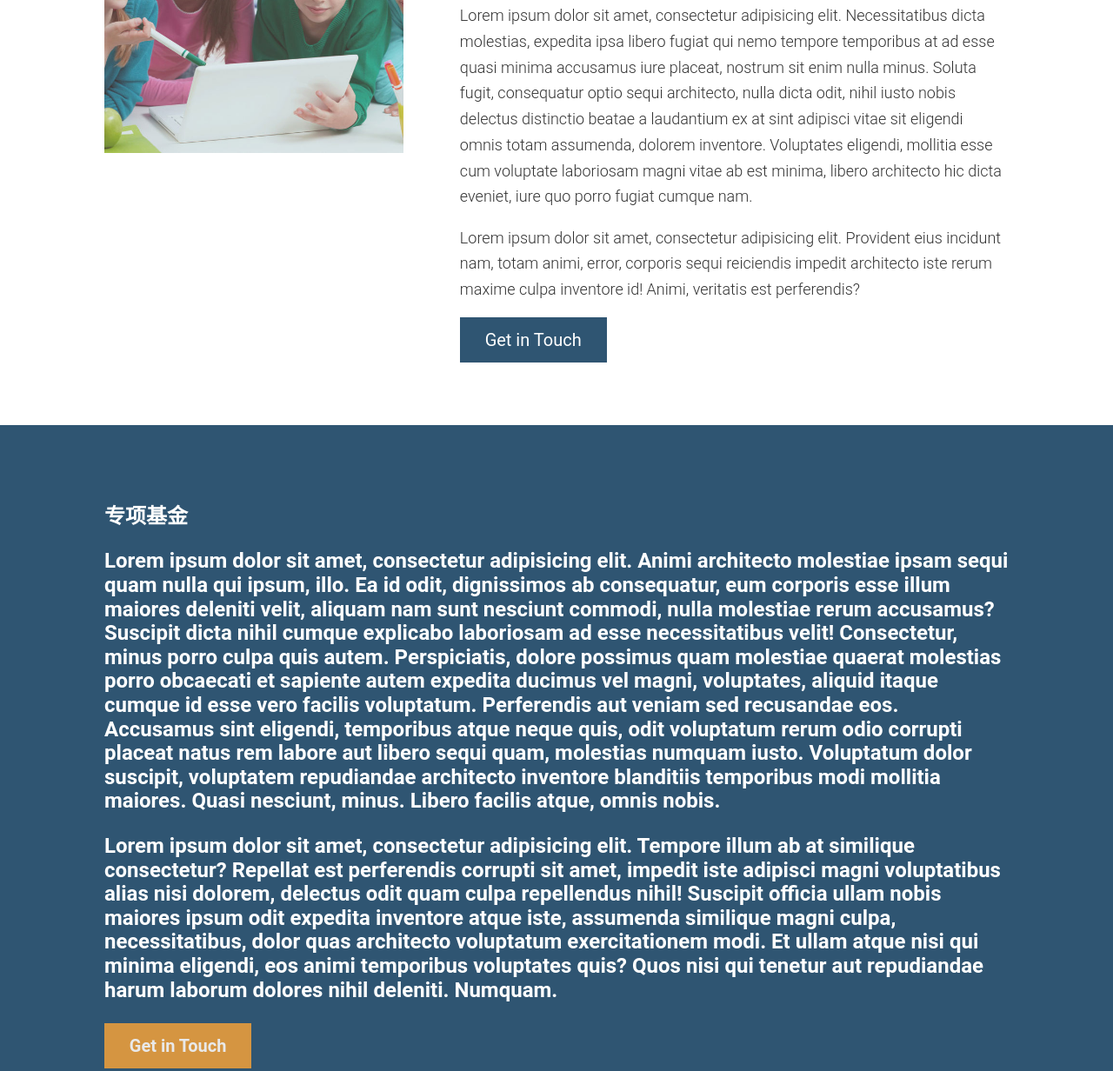
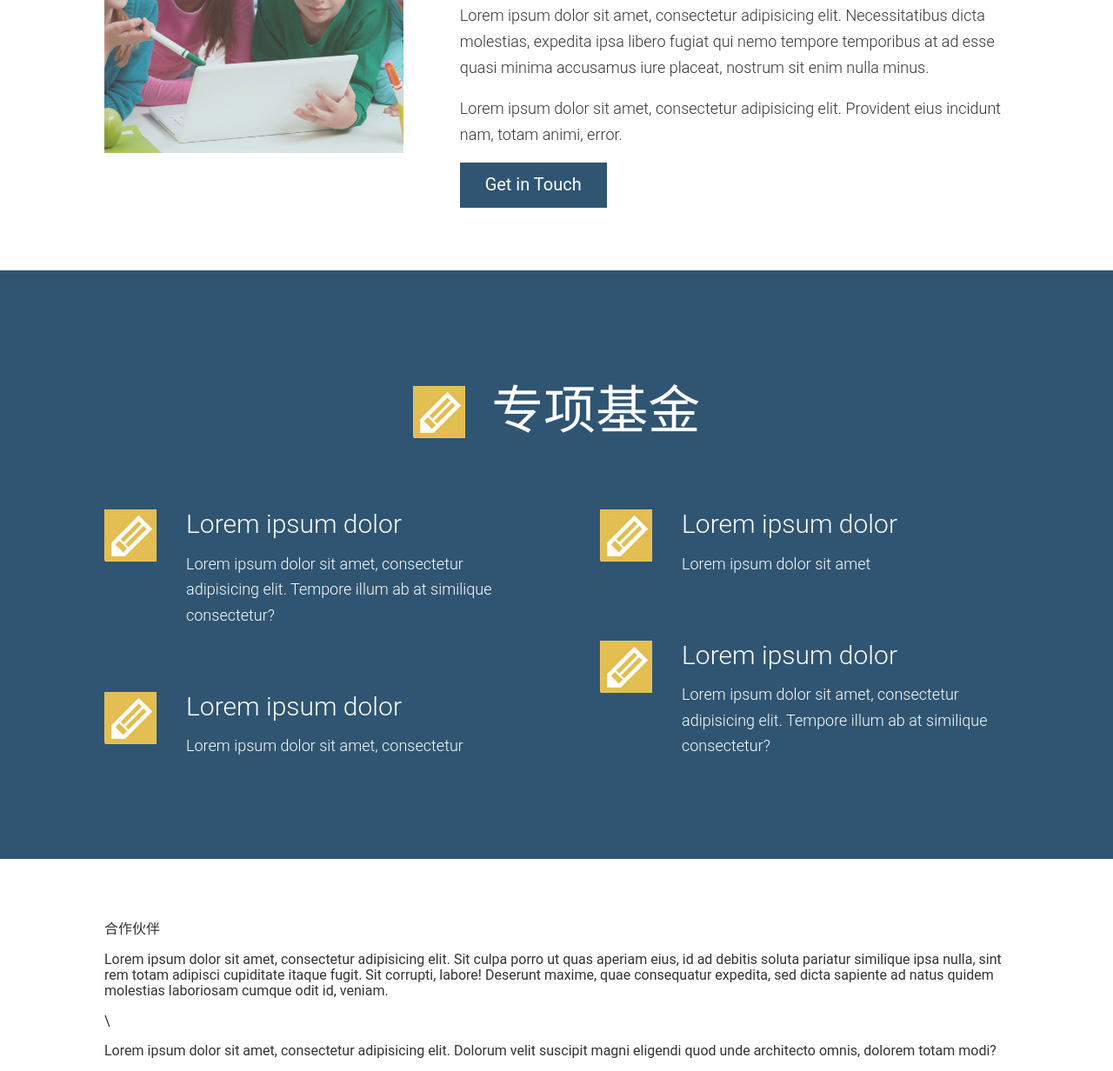
Before and after one commit to treeWater/maucho, a website built with webpack: page app/index.html in a window 1280 px wide. Shown: the part 1417-2649 px from the top of the page at 87% size. Built offline with nearby package versions, Linux system fonts and the light colour scheme; files whose address does not match are found by name.

Commit message:
styled featured section

```diff
--- a/app/assets/styles/modules/_section-title.css
+++ b/app/assets/styles/modules/_section-title.css
@@ -15,7 +15,7 @@
 
 		@mixin atSmall {
 			position: relative;
-			top: 16px;
+			top: 11px;
 			margin-left: 0;
 			margin-right: 1.0rem;
 			margin-bottom: 0;
--- a/app/assets/styles/styles.css
+++ b/app/assets/styles/styles.css
@@ -10,10 +10,10 @@
 @import "modules/_headline";
 @import "modules/_generic-content-container";
 @import "modules/_row";
+@import "modules/_section-title";
+@import "modules/_feature-item";
 
 /*
-@import "modules/_section-title";
-@import "modules/_feature-item";
 @import "modules/_testimonial";
 @import "modules/_site-footer";
 @import "modules/_site-header";
--- a/app/index.html
+++ b/app/index.html
@@ -80,8 +80,8 @@
 							<li>公益动态</li>
 							<li>健康课堂</li>
 						</ul>
-						<p>Lorem ipsum dolor sit amet, consectetur adipisicing elit. Necessitatibus dicta molestias, expedita ipsa libero fugiat qui nemo tempore temporibus at ad esse quasi minima accusamus iure placeat, nostrum sit enim nulla minus. Soluta fugit, consequatur optio sequi architecto, nulla dicta odit, nihil iusto nobis delectus distinctio beatae a laudantium ex at sint adipisci vitae sit eligendi omnis totam assumenda, dolorem inventore. Voluptates eligendi, mollitia esse cum voluptate laboriosam magni vitae ab est minima, libero architecto hic dicta eveniet, iure quo porro fugiat cumque nam.</p>
-						<p>Lorem ipsum dolor sit amet, consectetur adipisicing elit. Provident eius incidunt nam, totam animi, error, corporis sequi reiciendis impedit architecto iste rerum maxime culpa inventore id! Animi, veritatis est perferendis?</p>
+						<p>Lorem ipsum dolor sit amet, consectetur adipisicing elit. Necessitatibus dicta molestias, expedita ipsa libero fugiat qui nemo tempore temporibus at ad esse quasi minima accusamus iure placeat, nostrum sit enim nulla minus. </p>
+						<p>Lorem ipsum dolor sit amet, consectetur adipisicing elit. Provident eius incidunt nam, totam animi, error.</p>
 						<a href="#" class="btn btn--large">Get in Touch</a>
 					</div>
 
@@ -91,10 +91,34 @@
 
 		<section class="page-section page-section--blue">
 			<div class="wrapper">
-				<h2>专项基金</p>
-					<p>Lorem ipsum dolor sit amet, consectetur adipisicing elit. Animi architecto molestiae ipsam sequi quam nulla qui ipsum, illo. Ea id odit, dignissimos ab consequatur, eum corporis esse illum maiores deleniti velit, aliquam nam sunt nesciunt commodi, nulla molestiae rerum accusamus? Suscipit dicta nihil cumque explicabo laboriosam ad esse necessitatibus velit! Consectetur, minus porro culpa quis autem. Perspiciatis, dolore possimus quam molestiae quaerat molestias porro obcaecati et sapiente autem expedita ducimus vel magni, voluptates, aliquid itaque cumque id esse vero facilis voluptatum. Perferendis aut veniam sed recusandae eos. Accusamus sint eligendi, temporibus atque neque quis, odit voluptatum rerum odio corrupti placeat natus rem labore aut libero sequi quam, molestias numquam iusto. Voluptatum dolor suscipit, voluptatem repudiandae architecto inventore blanditiis temporibus modi mollitia maiores. Quasi nesciunt, minus. Libero facilis atque, omnis nobis. </p>
-					<p>Lorem ipsum dolor sit amet, consectetur adipisicing elit. Tempore illum ab at similique consectetur? Repellat est perferendis corrupti sit amet, impedit iste adipisci magni voluptatibus alias nisi dolorem, delectus odit quam culpa repellendus nihil! Suscipit officia ullam nobis maiores ipsum odit expedita inventore atque iste, assumenda similique magni culpa, necessitatibus, dolor quas architecto voluptatum exercitationem modi. Et ullam atque nisi qui minima eligendi, eos animi temporibus voluptates quis? Quos nisi qui tenetur aut repudiandae harum laborum dolores nihil deleniti. Numquam. </p>
-					<a href="#" class="btn btn--large btn--orange">Get in Touch</a>
+				<h2 class="section-title"><img class="section-title__icon" src="assets/images/icon-pencil.jpg" alt=""> 专项基金</h2>
+				<div class="row row--gutters-large generic-content-container">
+					<div class="row__medium-6">
+						<div class="feature-item">
+							<img class="feature-item__icon" src="assets/images/icon-pencil.jpg" alt="">
+							<h3 class="feature-item__title">Lorem ipsum dolor</h3>
+							<p>Lorem ipsum dolor sit amet, consectetur adipisicing elit. Tempore illum ab at similique consectetur? </p>
+						</div>
+						<div class="feature-item">
+							<img class="feature-item__icon" src="assets/images/icon-pencil.jpg" alt="">
+							<h3 class="feature-item__title">Lorem ipsum dolor</h3>
+							<p>Lorem ipsum dolor sit amet, consectetur </p>
+						</div>
+					</div>
+					<div class="row__medium-6">
+						<div class="feature-item">
+							<img class="feature-item__icon" src="assets/images/icon-pencil.jpg" alt="">
+							<h3 class="feature-item__title">Lorem ipsum dolor</h3>
+							<p>Lorem ipsum dolor sit amet </p>
+						</div>
+						<div class="feature-item">
+							<img class="feature-item__icon" src="assets/images/icon-pencil.jpg" alt="">
+							<h3 class="feature-item__title">Lorem ipsum dolor</h3>
+							<p>Lorem ipsum dolor sit amet, consectetur adipisicing elit. Tempore illum ab at similique consectetur? </p>
+						</div>
+					</div>
+				</div>
+
 			</div>
 
 		</section> <!-- wrapper -->
--- a/app/temp/styles/styles.css
+++ b/app/temp/styles/styles.css
@@ -833,9 +833,101 @@ a {
 			display: flex;
 		}
 
+.section-title {
+	font-size: 2.4rem;
+	font-weight: 300;
+	text-align: center;
+}
+
+@media (min-width: 530px) {
+
+.section-title {
+		font-size: 3.75rem
+}
+  }
+
+.section-title__icon {
+		display: block;
+		margin-left: auto;
+		margin-right: auto;
+		margin-bottom: .6rem;
+	}
+
+@media (min-width: 530px) {
+
+.section-title__icon {
+			position: relative;
+			top: 11px;
+			margin-left: 0;
+			margin-right: 1.0rem;
+			margin-bottom: 0;
+			display: inline-block
+	}
+  }
+
+.section-title--blue {
+		color: #2f5572;
+	}
+
+.section-title--less-margin {
+		margin-bottom: 1.3rem;
+		margin-top: 0;
+	}
+
+.section-title strong { font-weight: 500; }
+
+.feature-item {
+	position: relative;
+	padding-bottom: 0;
+
+
+}
+
+@media (min-width: 530px) {
+
+.feature-item {
+		padding-left: 94px;
+		padding-bottom: 1.6rem
+
+
+}
+  }
+
+.feature-item__icon {
+
+		display: block;
+		margin: 0 auto;
+
+	}
+
+@media (min-width: 530px) {
+
+.feature-item__icon {
+			position: absolute;
+			left: 0
+
+	}
+  }
+
+.feature-item__title {
+		font-size: 1.4rem;
+		font-weight: 300;
+		margin-bottom: .8rem;
+		margin-top: .7em;
+		margin-bottom: .8rem;
+		text-align: center;
+	}
+
+@media (min-width: 530px) {
+
+.feature-item__title {
+			text-align: left;
+			font-size: 1.875rem;
+			margin-top: 1em
+	}
+  }
+
 /*
-@import "modules/_section-title";
-@import "modules/_feature-item";
 @import "modules/_testimonial";
 @import "modules/_site-footer";
 @import "modules/_site-header";
```
Also changed, not shown: app/assets/images/icon-font (5).png (added), app/assets/images/icon-pencil.jpg (added). Lines whose indentation alone changed are shown as unchanged.
